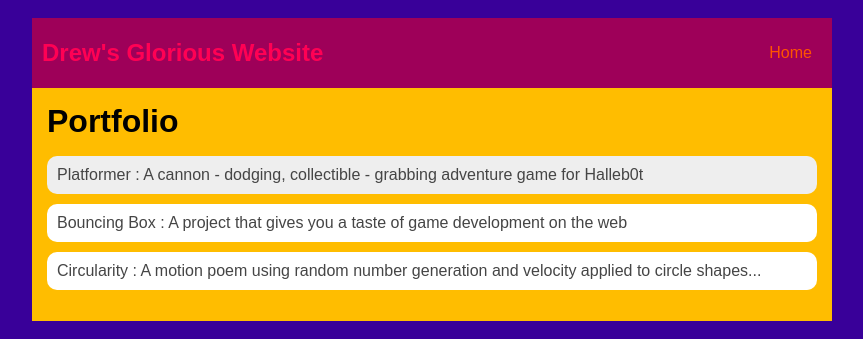
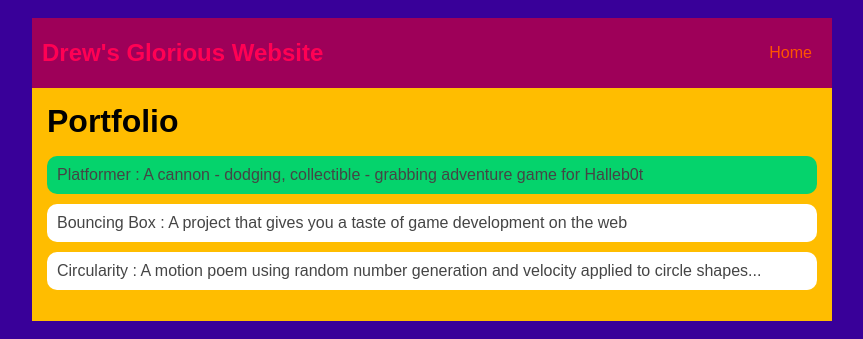
Before and after one commit to DHiggs2919/DHiggs2919, a plain HTML site: page portfolio.html in a window 1280 px wide. In both pictures the pointer is over the item 640 px from the left and 175 px from the top of the page. Shown: the top 339 px of the page, without its empty margins (208-1071 px from the left). Drawn offline with Linux system fonts and the light colour scheme.

Commit message:
what is happening

```diff
--- a/portfolio.html
+++ b/portfolio.html
@@ -76,7 +76,7 @@
          }
 
          #portfolio li:hover {
-             background: #eee;
+             background: rgb(5, 211, 108);
          }
 
          #portfolio a {
```
